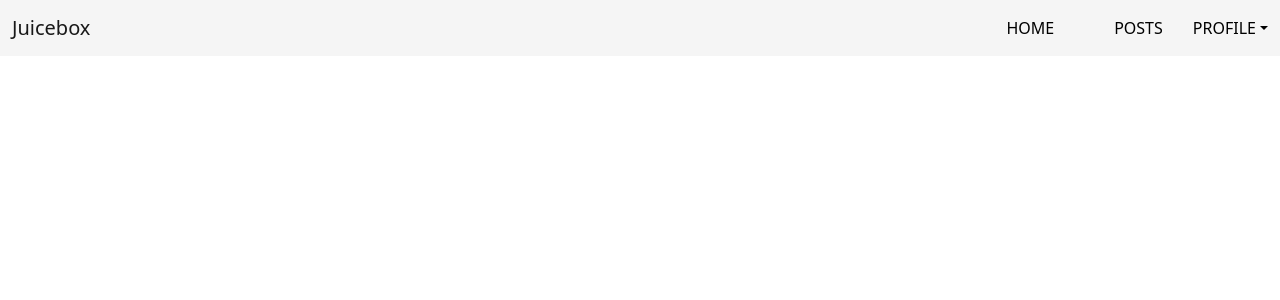
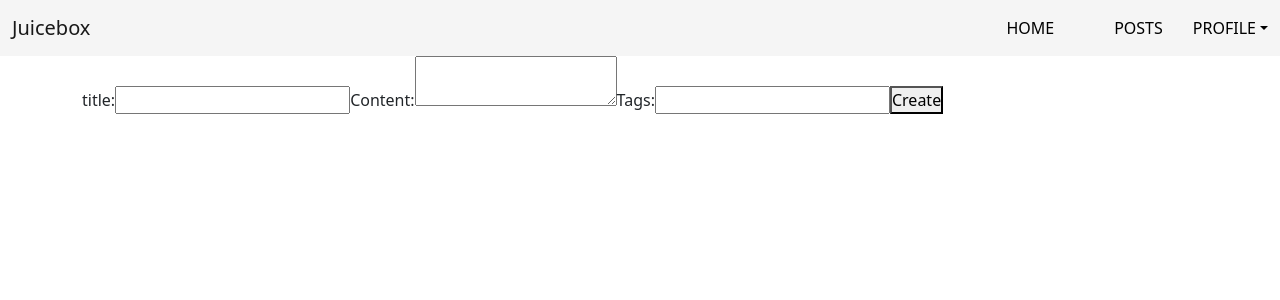
Before and after one commit to AMT98/Juicebox-UI, a React (Create React App) app: page /add in a window 1280 px wide. Shown: the top 300 px of the page. Built offline with nearby package versions, Linux system fonts and the light colour scheme.

Commit message:
Create AddPost.jsx

```diff
--- a/src/api/api.jsx
+++ b/src/api/api.jsx
@@ -75,10 +75,10 @@ export const fetchLoggedInUser = async (token) => {
 export const fetchAddPost = async (token, title, content, tags) => {
   const res = await fetch(`${APIURL}/posts`, {
     method: 'POST',
-    headers: {
-      'Content-Type': 'application/json',
-      Authorization: `Bearer ${token}`,
-    },
+    // headers: {
+    //   'Content-Type': 'application/json',
+    //   // Authorization: `Bearer ${token}`,
+    // },
     body: JSON.stringify({
       body: {
         title: `${title}`,
--- /dev/null
+++ b/src/components/AddPost.jsx
@@ -0,0 +1,86 @@
+import React, { useState } from "react";
+import { fetchAddPost } from "../api/api";
+
+const AddPost = () => {
+  const [title, setTitle] = useState('')
+  const [content, setContent] = useState('')
+  const [tags, setTags ] = useState('')
+  const [image, setImage ] = useState('')
+
+  const handleAddPost = async (e) => {
+    e.preventDefault();
+    setTitle('');
+    setContent('');
+    setTags('');
+    setImage('')
+    try {
+      const res = await fetchAddPost(
+        title,
+        content,
+        tags,
+        image
+      );
+      console.log(res)
+    }catch(error){
+      console.log(error);
+    }
+  }
+  return(
+    <form onSubmit={handleAddPost}>
+      <label>
+        title:
+        <input
+        type='text'
+        name= 'title'
+        value = {title}
+        onChange= {(e) => setTitle(e.target.value)}
+        required
+        >
+        </input>
+      </label>
+
+      <label>
+        Content:
+        <textarea
+        type='text'
+        name= 'content'
+        value = {content}
+        onChange= {(e) => setContent(e.target.value)}
+        required
+        >
+        </textarea>
+      </label>
+
+      <label>
+        Tags:
+        <input
+        type='text'
+        name= 'tags'
+        value = {tags}
+        onChange= {(e) => setTags(e.target.value)}
+        required
+        >
+        </input>
+      </label>
+{/*
+      <label>
+        Image:
+        <textarea
+        type='image'
+        name= 'image'
+        value = {image}
+        onChange= {(e) => setImage(e.target.value)}
+        required
+        >
+        </textarea>
+      </label> */}
+
+      <button
+      type="submit">
+        Create
+      </button>
+    </form>
+  )
+}
+
+export default AddPost;
--- a/src/components/App.jsx
+++ b/src/components/App.jsx
@@ -5,6 +5,7 @@ import Register from './Register';
 import Login from './Login';
 import Home from './Home';
 import Posts from './Posts';
+import AddPost from './AddPost';
 
 const App = () => {
   return (
@@ -18,6 +19,7 @@ const App = () => {
           <Route path='/posts' element={<Posts />} />
           <Route path='/register' element={<Register />} />
           <Route path='/login' element={<Login />} />
+          <Route path= '/add' element= {<AddPost />}/>
         </Routes>
       </div>
       {/* footer */}
```
